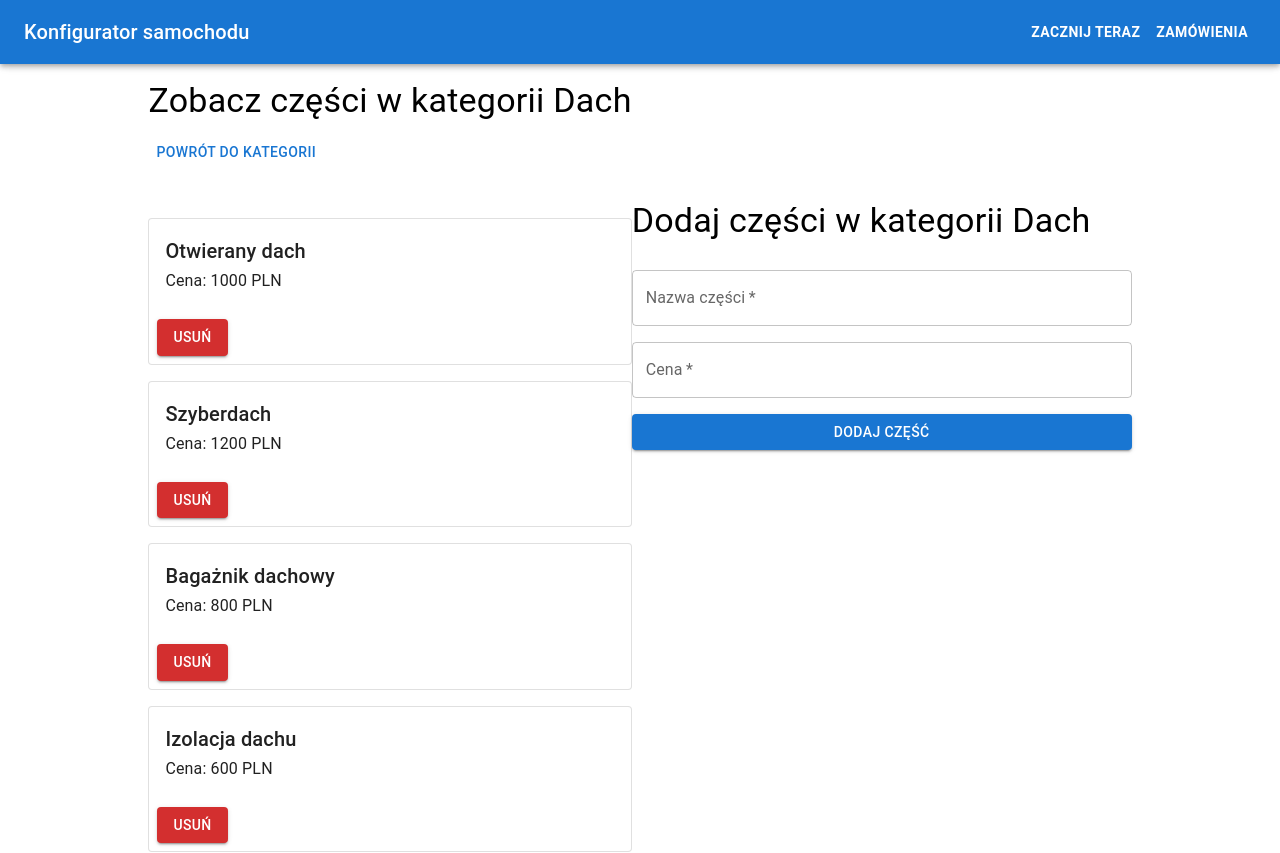
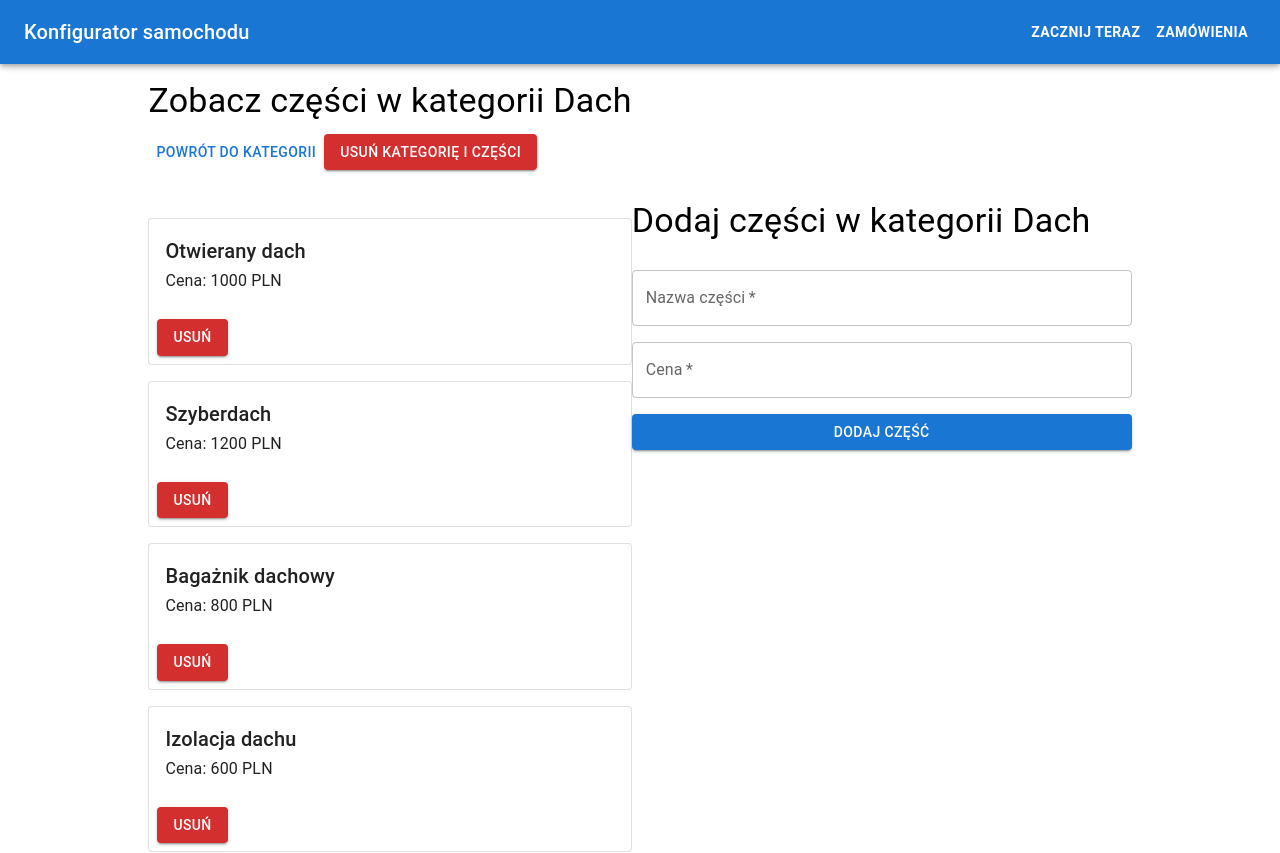
Before and after one commit to takimi12/Car-Configurator, a React (Create React App) app: page /category/part/1 in a window 1280 px wide. Shown: the top 853 px of the page. Built offline with nearby package versions, Linux system fonts and the light colour scheme; data requests are answered from the project's data file.

Commit message:
added removing all category

```diff
--- a/src/Category/PartialList.tsx
+++ b/src/Category/PartialList.tsx
@@ -5,6 +5,7 @@ import {
   deletePart,
   addPart,
   fetchCategories,
+  deleteCategory, // Importujemy nową funkcję
 } from "../api/hooks";
 import { useQuery, useMutation, useQueryClient } from "@tanstack/react-query";
 import {
@@ -64,6 +65,15 @@ export const PartialList = () => {
     },
   });
 
+  // Dodajemy akcję usuwania kategorii
+  const deleteCategoryMutation = useMutation({
+    mutationFn: deleteCategory,
+    onSuccess: () => {
+      queryClient.invalidateQueries({ queryKey: ["categories"] });
+      navigate("/categories"); // Po usunięciu kategorii wracamy do listy kategorii
+    },
+  });
+
   const handleAddPart = (e: React.FormEvent) => {
     e.preventDefault();
 
@@ -82,6 +92,12 @@ export const PartialList = () => {
       price: parseFloat(newPart.price),
       categoryId: id,
     });
+  };
+
+  const handleDeleteCategory = () => {
+    if (window.confirm(`Czy na pewno chcesz usunąć kategorię "${categoryName}" i wszystkie części z nią związane?`)) {
+      deleteCategoryMutation.mutate(id!); // Usuwamy kategorię i jej części
+    }
   };
 
   if (isLoading) {
@@ -120,6 +136,15 @@ export const PartialList = () => {
             sx={{ mb: 2 }}
           >
             Powrót do kategorii
+          </Button>
+          {/* Dodajemy przycisk usuwania kategorii */}
+          <Button
+            variant="contained"
+            color="error"
+            onClick={handleDeleteCategory}
+            sx={{ mb: 2 }}
+          >
+            Usuń kategorię i części
           </Button>
         </Box>
 
--- a/src/api/hooks.ts
+++ b/src/api/hooks.ts
@@ -53,6 +53,13 @@ export const addCategory = async (
 };
 
 export const deleteCategory = async (categoryId: string): Promise<void> => {
+  // Fetch parts for the category
+  const parts = await fetchPartsByCategory(categoryId);
+
+  // Delete all parts for the category
+  await Promise.all(parts.map(part => deletePart(part.id)));
+
+  // Now delete the category itself
   const response = await fetch(`${API_URL}/categories/${categoryId}`, {
     method: "DELETE",
   });
@@ -77,6 +84,7 @@ export const deletePart = async (partId: string): Promise<void> => {
   });
   await handleResponse(response);
 };
+
 export const addPart = async (part: Omit<Part, "id">): Promise<Part> => {
   const response = await fetch(`${API_URL}/parts`, {
     method: "POST",
```
